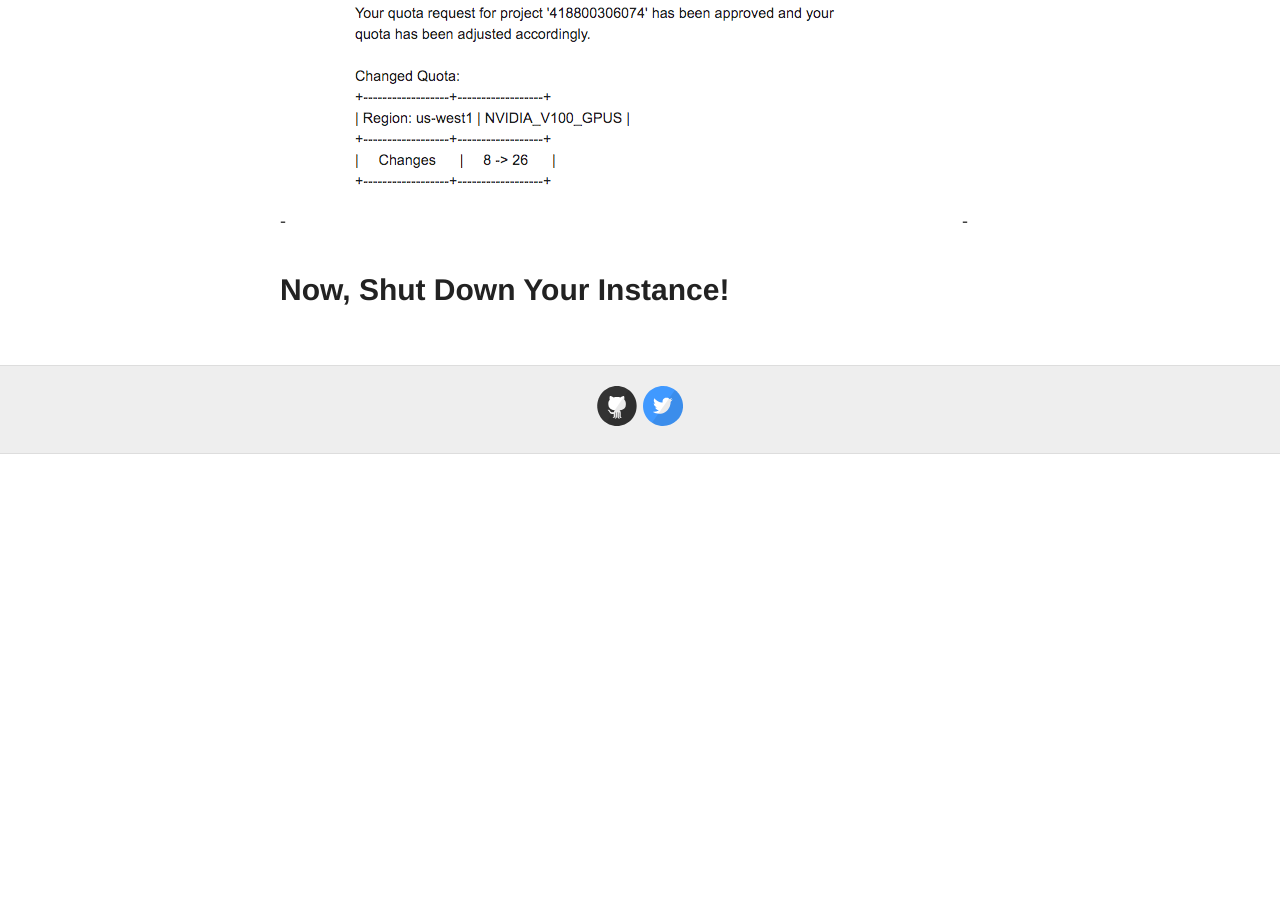
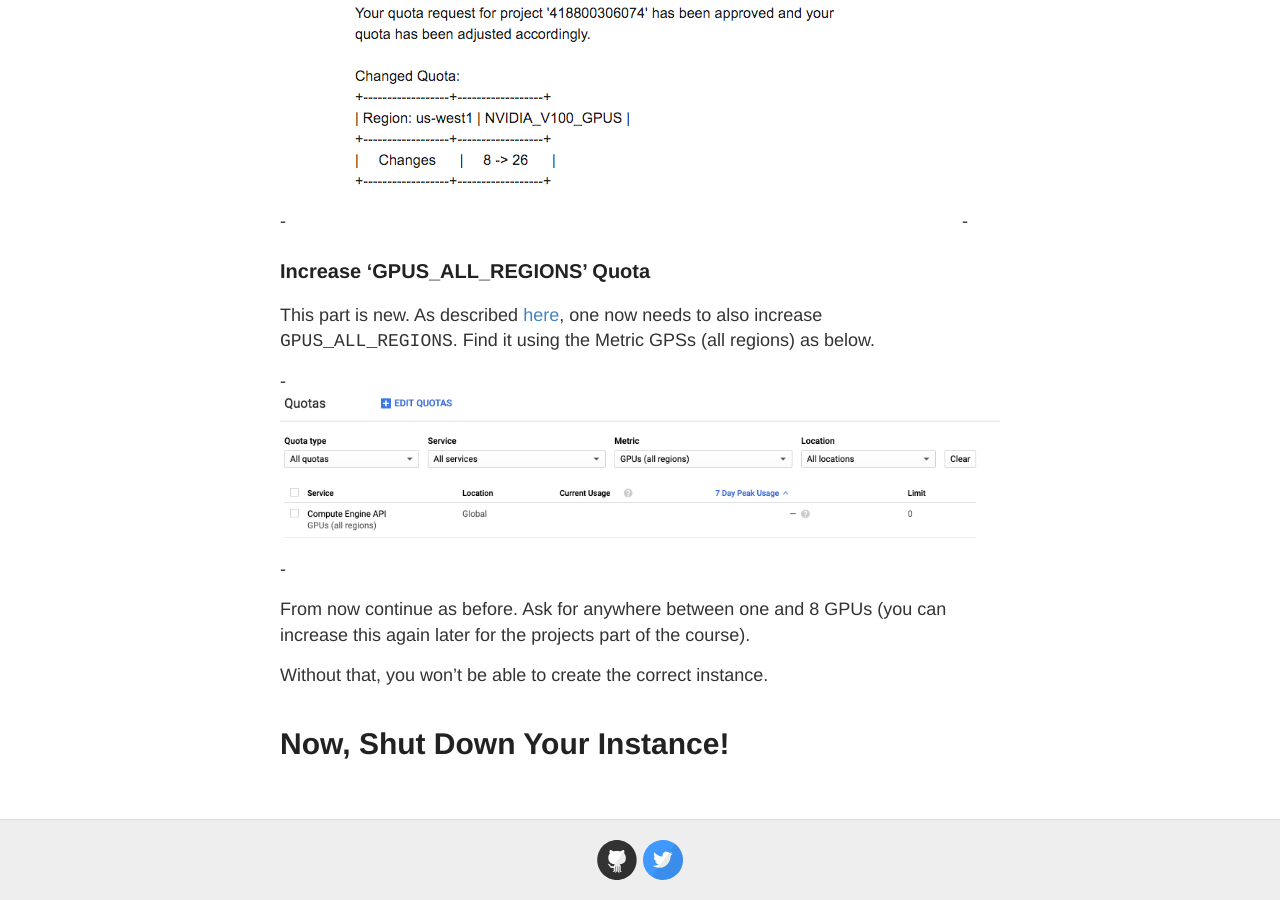
Before and after one commit to nirbenz/nirbenz.github.io, a Jekyll site: the page built from _posts/2018-12-13-quota.md, in a window 1280 px wide and 900 px high, scrolled down 3563 px. Built offline with Jekyll 4.4.1, drawn with Linux system fonts in a browser that asks for light colours; before the commit the page ends 4017 px from its top, so only the background shows below that.

Commit message:
Updated quotas.

```diff
--- a/_posts/2018-12-13-quota.md
+++ b/_posts/2018-12-13-quota.md
@@ -74,4 +74,15 @@
 ![first time]({{ site.baseurl }}/images/quota7.png)
 -
 
+### Increase 'GPUS\_ALL\_REGIONS' Quota
+This part is new. As described [here](https://stackoverflow.com/questions/53415180/gcp-error-quota-gpus-all-regions-exceeded-limit-0-0-globally), one now needs to also increase `GPUS_ALL_REGIONS`. Find it using the Metric GPSs (all regions) as below.
+
+-
+![gpu_all]({{ site.baseurl }}/images/gpu_quota_all_regons.png)
+-
+
+From now continue as before. Ask for anywhere between one and 8 GPUs (you can increase this again later for the projects part of the course).
+
+Without that, you won't be able to create the correct instance.
+
 # Now, Shut Down Your Instance!
```
Also changed, not shown: images/gpu_quota_all_regons.png (added).
